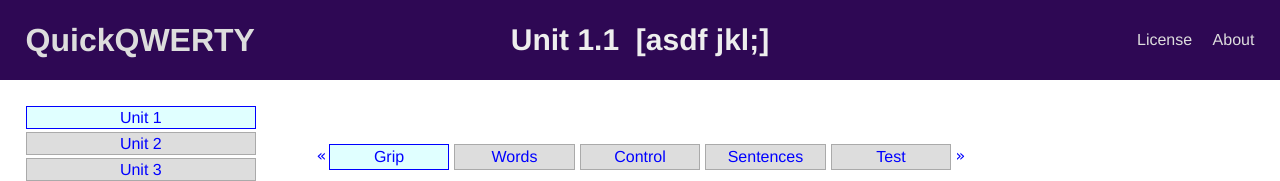
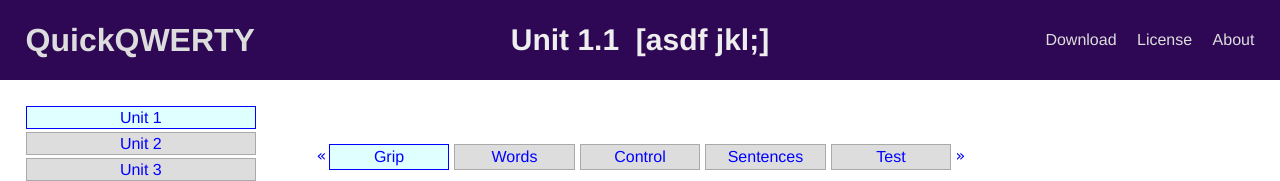
Before and after one commit to susam/quickqwerty, a plain HTML site: page index.html in a window 1280 px wide. Shown: the top 181 px of the page. Drawn offline with Linux system fonts and the light colour scheme.

Commit message:
Add a download link in the header
Add a download link in the header that would let the user
download a copy of QuickQWERTY from the master branch in the
github repository, i.e. from the following URL:

    https://github.com/susam/quickqwerty/archive/master.zip

Note that this is a copy of the development directory of
QuickQWERTY.

```diff
--- a/index.html
+++ b/index.html
@@ -7,7 +7,7 @@
 
 Redistribution and use in source and binary forms, with or without
 modification, are permitted provided that the following conditions
-are met:
+are metselect:
     1. Redistributions of source code must retain the above copyright
        notice, this list of conditions and the following disclaimer.
     2. Redistributions in binary form must reproduce the above
@@ -47,6 +47,7 @@
     <h1><a href="/index.html">QuickQWERTY</a></h1>
     <h2 id="unitTitle"></h2>
     <div id="pageLinks">
+        <a href="https://github.com/susam/quickqwerty/archive/master.zip">Download</a>
         <a href="LICENSE.html">License</a>
         <a href="README.html">About</a>
     </div>
```
